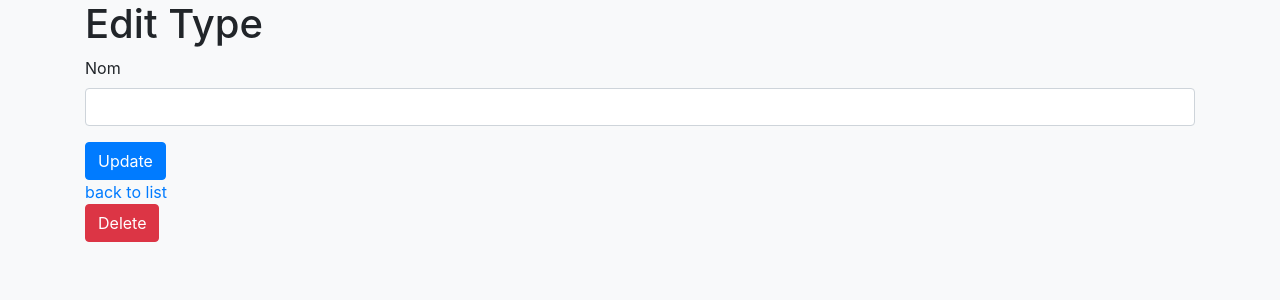
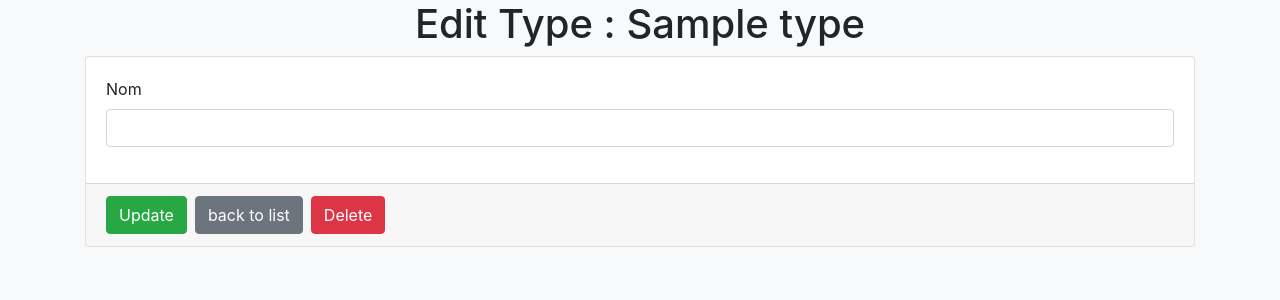
Before and after one commit to Ynov-fullstack-m1/Symfony-Pokemon-Jcaillli-Mvolpe, a Symfony app: template templates/type/edit.html.twig in a window 1280 px wide. Shown: the part 56-356 px from the top of the page. Run offline with Twig, Linux system fonts and the light colour scheme; the template is opened without the code that fills it: most values are stand-ins (such as "Sample title", 1, 10 or a date in 2020); form fields are guessed from the names that the template uses; some libraries are stand-ins or nearby versions.

Commit message:
MAJ TypeController

```diff
--- a/src/Controller/TypeController.php
+++ b/src/Controller/TypeController.php
@@ -11,7 +11,7 @@ use Symfony\Component\HttpFoundation\Request;
 use Symfony\Component\HttpFoundation\Response;
 use Symfony\Component\Routing\Annotation\Route;
 
-#[Route('/type')]
+#[Route('pokedex/type')]
 class TypeController extends AbstractController
 {
     #[Route('/', name: 'app_type_index', methods: ['GET'])]
--- a/templates/type/_delete_form.html.twig
+++ b/templates/type/_delete_form.html.twig
@@ -1,4 +1,6 @@
-<form method="post" action="{{ path('app_type_delete', {'id': type.id}) }}" onsubmit="return confirm('Are you sure you want to delete this item?');">
-    <input type="hidden" name="_token" value="{{ csrf_token('delete' ~ type.id) }}">
-    <button class="btn btn-danger">Delete</button>
-</form>
+<div>
+    <form method="post" action="{{ path('app_type_delete', {'id': type.id}) }}" onsubmit="return confirm('Are you sure you want to delete this item?');">
+        <input type="hidden" name="_token" value="{{ csrf_token('delete' ~ type.id) }}">
+        <button class="btn btn-danger">Delete</button>
+    </form>
+</div>
--- a/templates/type/_form.html.twig
+++ b/templates/type/_form.html.twig
@@ -1,7 +1,11 @@
 {{ form_start(form) }}
-    <div class="form-group">
-        {{ form_label(form.nom) }}
-        {{ form_widget(form.nom, {'attr': {'class': 'form-control'}}) }}
+    <div class="card-body">
+        <div class="form-group">
+            {{ form_label(form.nom) }}
+            {{ form_widget(form.nom, {'attr': {'class': 'form-control'}}) }}
+        </div>
     </div>
-    <button class="btn btn-primary">{{ button_label|default(' Save') }}</button>
+    <div class="card-footer">
+        <div class="flex-row d-flex">
+            <button class="btn btn-success mr-2">{{ button_label|default(' Save') }}</button>
 {{ form_end(form) }}
--- a/templates/type/edit.html.twig
+++ b/templates/type/edit.html.twig
@@ -3,11 +3,15 @@
 {% block title %}Edit Type{% endblock %}
 
 {% block body %}
-    <h1>Edit Type</h1>
+    <h1 class="text-center">Edit Type : {{ type.nom }}</h1>
 
-    {{ include('type/_form.html.twig', {'button_label': 'Update'}) }}
+    <div class="card">
+            {{ include('type/_form.html.twig', {'button_label': 'Update'}) }}
 
-    <a href="{{ path('app_type_index') }}">back to list</a>
+                <a class="btn btn-secondary mr-2" href="{{ path('app_type_index') }}">back to list</a>
 
-    {{ include('type/_delete_form.html.twig') }}
+                {{ include('type/_delete_form.html.twig') }}
+            </div>
+        </div>
+    </div>
 {% endblock %}
--- a/templates/type/index.html.twig
+++ b/templates/type/index.html.twig
@@ -3,7 +3,7 @@
 {% block title %}Type index{% endblock %}
 
 {% block body %}
-    <h1>Type index</h1>
+    <h1 class="text-center">Type index</h1>
 
     <table class="table">
         <thead>
```
Also changed, not shown: templates/type/new.html.twig (+5 -2 lines), templates/type/show.html.twig (+8 -5 lines).
